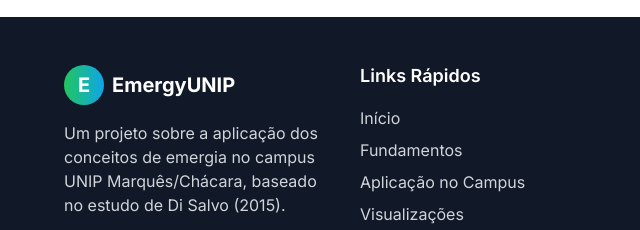
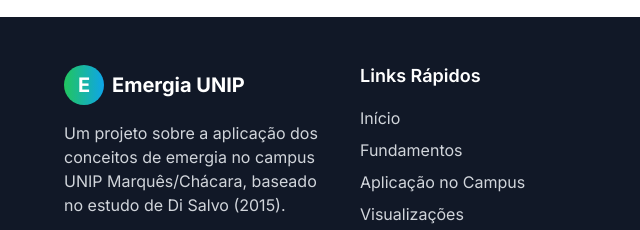
Before and after one commit to valdirfernandes/APS-PWR, a plain HTML site: page index.html in a window 1280 px wide. Shown: the part 5733-5963 px from the top of the page, 0-640 px from the left. Drawn offline with Linux system fonts and the light colour scheme.

Commit message:
Update index.html

```diff
--- a/index.html
+++ b/index.html
@@ -802,7 +802,7 @@
           <div class="footer-about">
             <div class="footer-logo">
               <div class="logo-icon">E</div>
-              <span class="logo-text">EmergyUNIP</span>
+              <span class="logo-text">Emergia UNIP</span>
             </div>
             <p>
               Um projeto sobre a aplicação dos conceitos de emergia no campus UNIP Marquês/Chácara,
```
